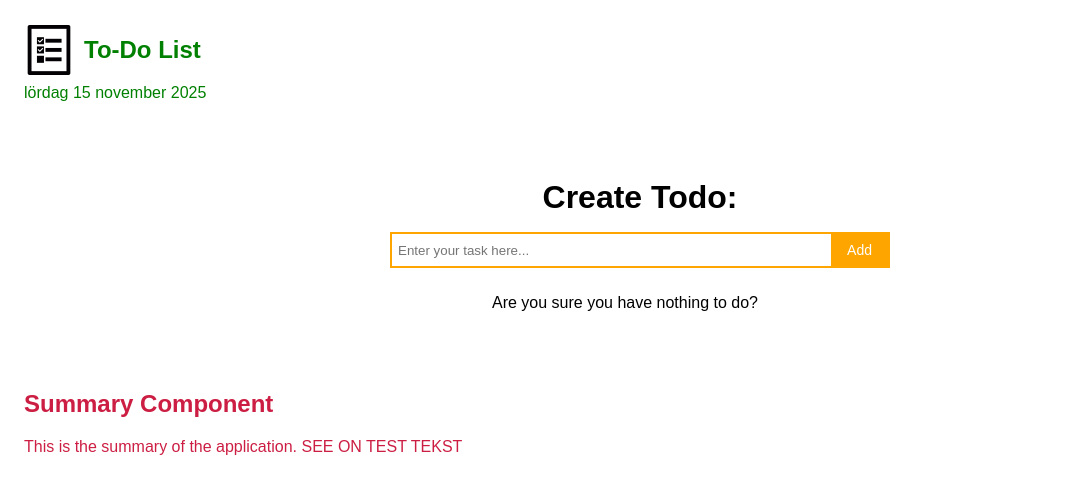
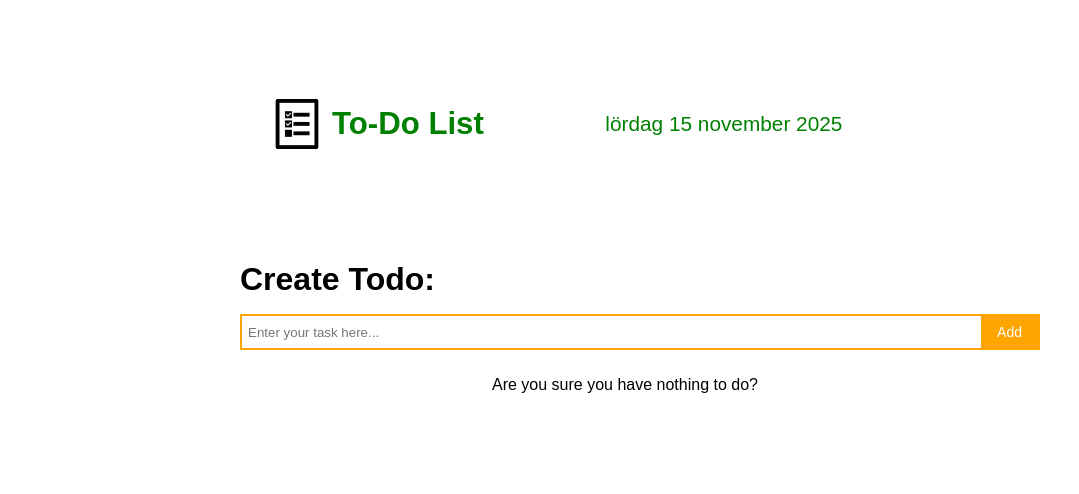
Before and after one commit to Stelle83/ToDoList_vue, a Vue app: page / in a window 1280 px wide. Shown: the top 494 px of the page, without its empty margins (0-1079 px from the left). Built offline with nearby package versions, Linux system fonts and the light colour scheme; some icons are missing.

Commit message:
remove summary component, fix responsivness

```diff
--- a/src/App.vue
+++ b/src/App.vue
@@ -1,8 +1,6 @@
 <script setup>
-  import Summary from '@/components/Summary.vue';
   import ListOfTasks from '@/components/ListOfTasks.vue';
   import Header from '@/components/Header.vue';
-
 </script>
 
 <template>
@@ -10,8 +8,6 @@
   <Header/>
 
   <ListOfTasks/>
-
-  <Summary />
 
 </template>
 
@@ -25,5 +21,9 @@
   margin: 1rem;
 }
 
-
+@media (min-width: 800px) {
+.container {
+  width: 1000px;
+  margin: 2rem;
+}}
 </style>
--- a/src/components/Header.vue
+++ b/src/components/Header.vue
@@ -17,7 +17,9 @@
                 <img class="logo" src="@/assets/images/logo.png" alt="Logo" />
                 <h2>To-Do List</h2>
             </div>
-            <div>{{ currentDate }}</div>
+            <div>
+                {{ currentDate }}
+            </div>
         </nav>
     </header>
 </template>
@@ -32,4 +34,20 @@
     align-items: center;
     gap: 10px;
 }
+
+@media (min-width: 800px) {
+.container {
+    display: grid;
+    grid-template-columns: 1fr 2fr;
+    align-items: center;
+    justify-content: space-between;
+    max-width: 1000px;
+ }
+
+header {
+    font-size: 1.3rem;
+    max-width: 800px;
+    margin: 0 auto;
+    padding: 40px 16px;
+}}
 </style>
--- a/src/components/ListOfTasks.vue
+++ b/src/components/ListOfTasks.vue
@@ -118,7 +118,7 @@ const handleDrop = (targetIndex) => {
 <style scoped>
     h1 {
         margin-bottom: 16px;
-        text-align: center;
+        text-align: start;
     }
 
     .todo-list {
@@ -143,6 +143,14 @@ const handleDrop = (targetIndex) => {
         flex-direction: column;
         max-width: 500px;
         margin: 0 auto;
-        padding: 40px 16px;
+        padding: 20px 16px;
     }
+
+@media (min-width: 800px) {
+    main {
+        max-width: 800px;
+        padding: 0;
+
+    }
+}
 </style>
--- a/src/components/Summary.vue
+++ /dev/null
@@ -1,18 +0,0 @@
-<script setup>
-    import {ref} from "vue"
-    const isVisible = ref("SEE ON TEST TEKST")
-</script>
-
-<template>
-    <nav class="container">
-        <h2>Summary Component</h2>
-        <p>This is the summary of the application. {{ isVisible }}</p>
-    </nav>
-</template>
-
-<style scoped>
-
-* {
-    color: rgb(204, 30, 67);
-}
-</style>
```
Lines whose indentation alone changed are shown as unchanged.
